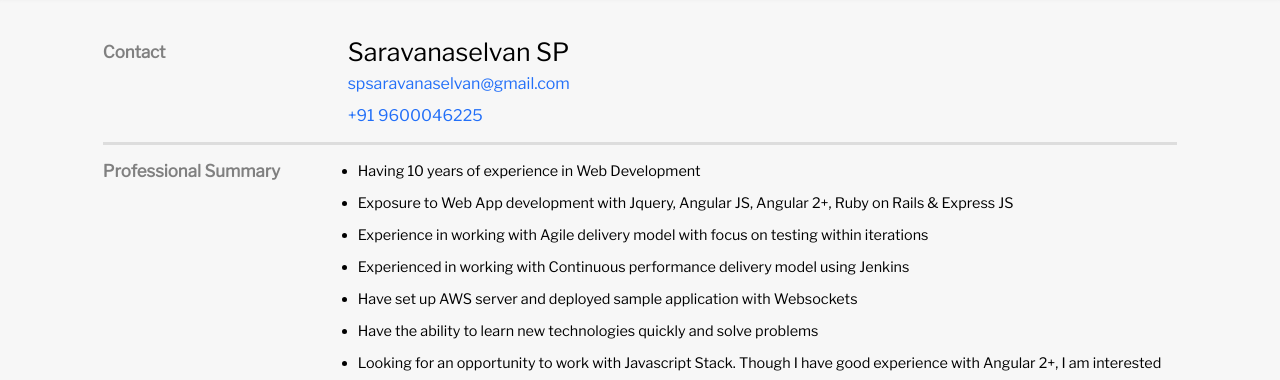
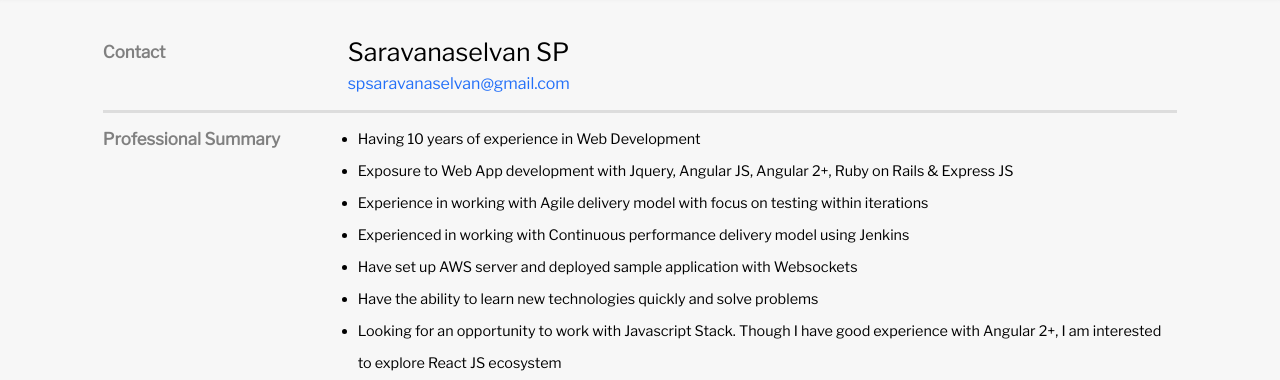
Before and after one commit to saravanaselvan/portfolio, a Gatsby site: page /resume in a window 1280 px wide. Shown: the part 65-445 px from the top of the page. Built offline with nearby package versions, Linux system fonts and the light colour scheme; Gatsby itself is replaced by a stand-in of ours.

Commit message:
Updated contact details

```diff
--- a/src/components/contact_card/ContactCard.js
+++ b/src/components/contact_card/ContactCard.js
@@ -12,7 +12,6 @@
             spsaravanaselvan@gmail.com
           </div>
           <span>
-            +91 9600046225
           </span>
         </span>
       </div>
```
